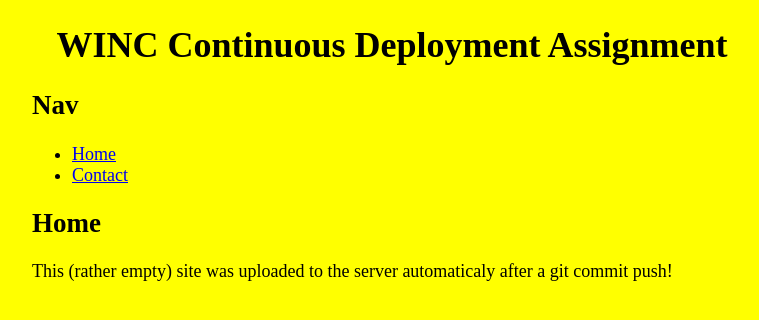
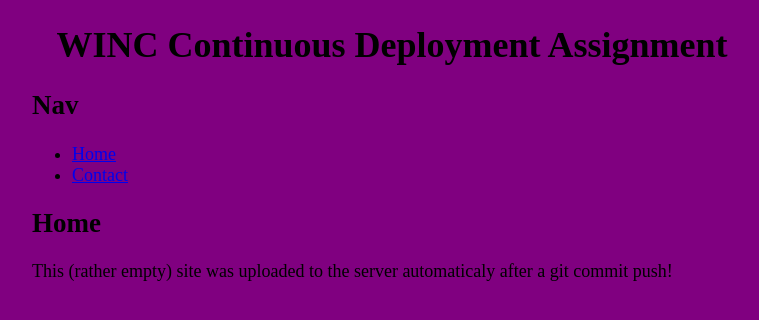
Before and after one commit to Mark-NB/winc-backend-final, a Flask app: page / in a window 1280 px wide. Shown: the top 320 px of the page, without its empty margins (248-1007 px from the left). Run offline with Flask 2, Linux system fonts and the light colour scheme.

Commit message:
last cd test day 1

```diff
--- a/static/style.css
+++ b/static/style.css
@@ -2,7 +2,7 @@ body {
     margin: 0 auto;
     max-width: 720px;
     font-size: 18px;
-    background-color: yellow;
+    background-color: purple
 }
 
 h1 {
```
Also changed, not shown: .github/workflows/run-tests.yml.
